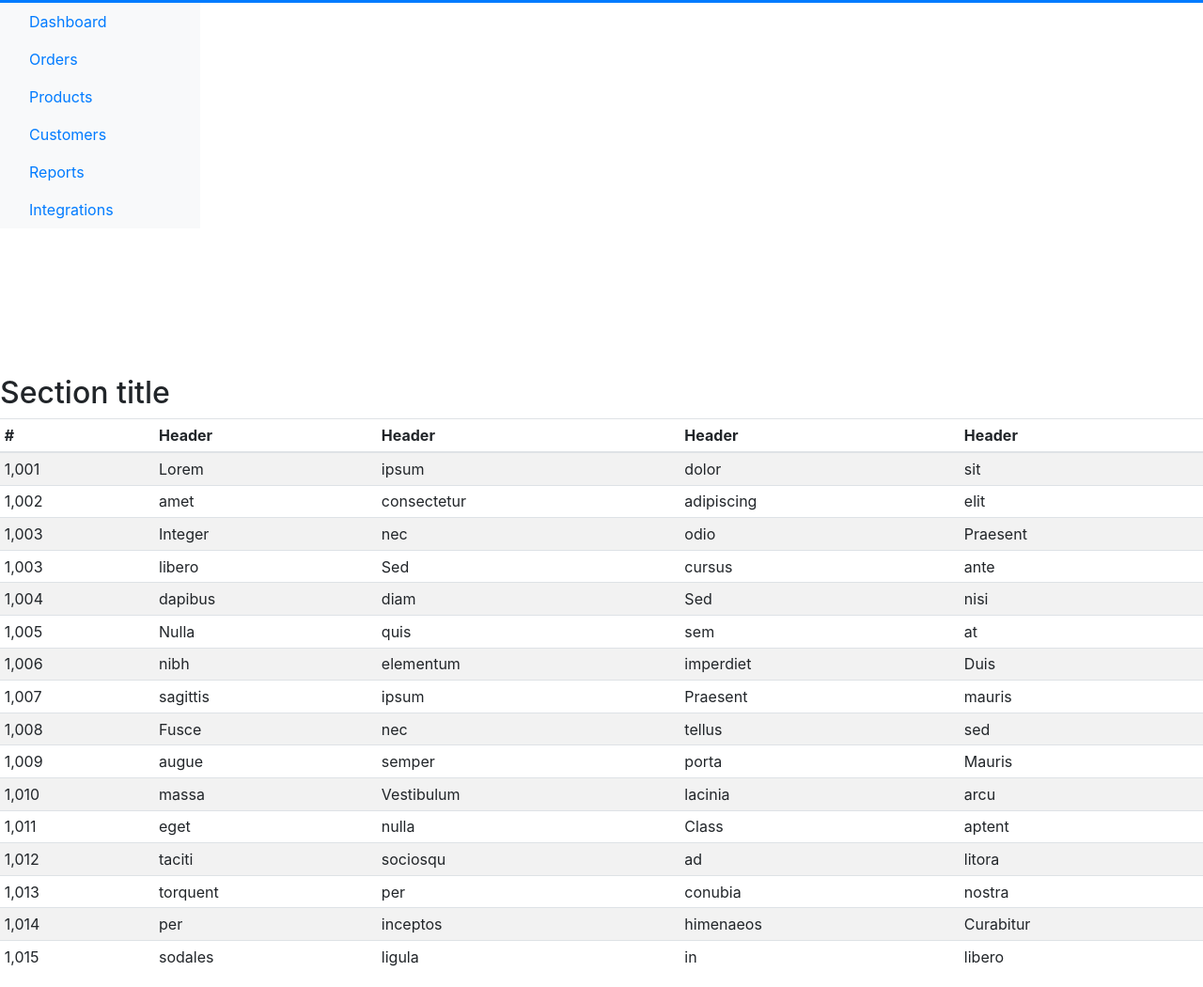
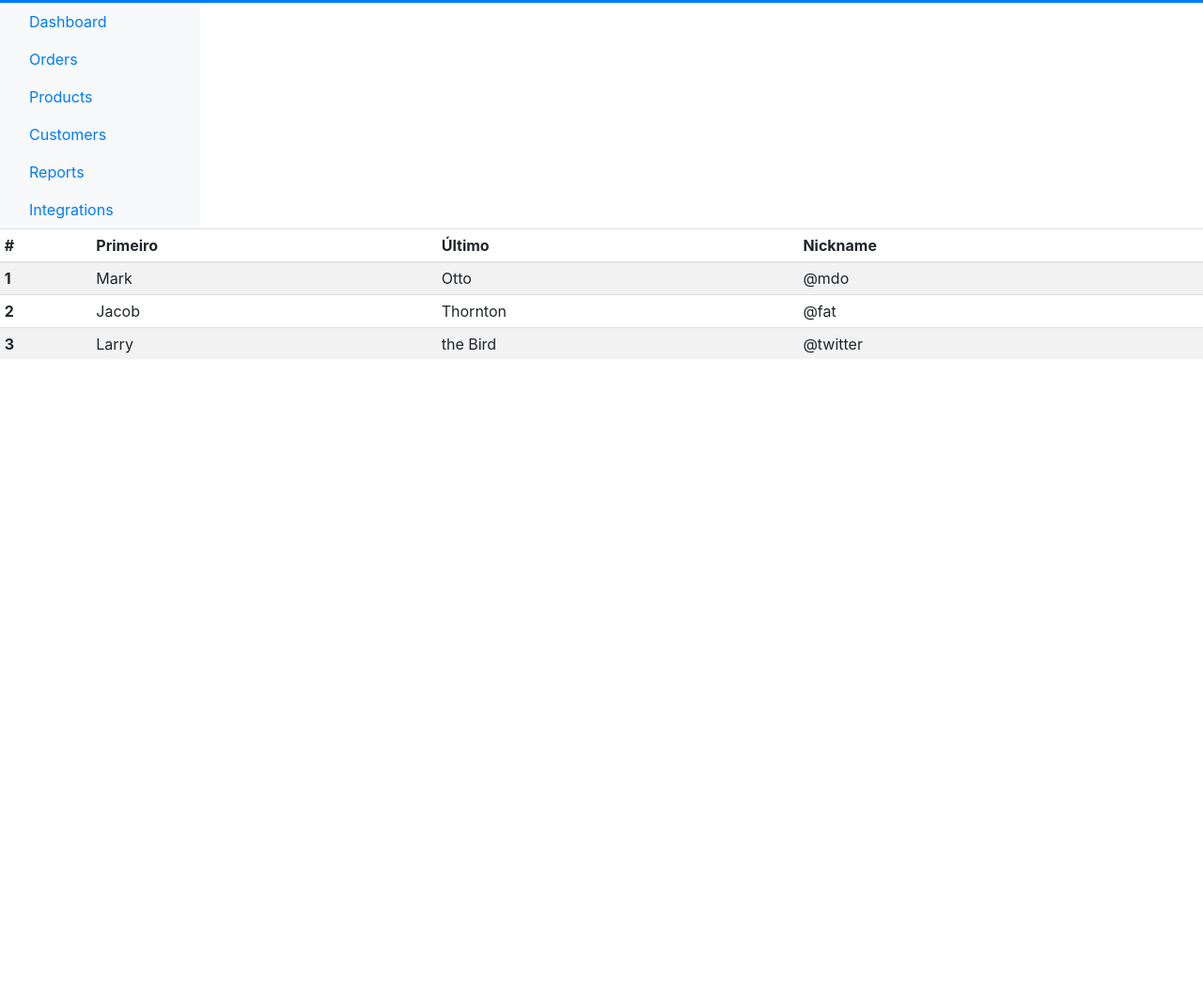
Before and after one commit to hugojcardoso/teste_Seventh, a website: page index.html in a window 1280 px wide. Shown: the part 53-1103 px from the top of the page at 94% size. After the commit the page ends 800 px from the top, so only its background shows below. Drawn offline with nearby package versions, Linux system fonts and the light colour scheme.

Commit message:
Estilo tabela

```diff
--- a/index.html
+++ b/index.html
@@ -64,138 +64,35 @@
 	<!-- Este Bloco é apenas para ilustração -->
 
 
-			<canvas  id="myChart"></canvas>
-
-			<h2>Section title</h2>
-			<div class="table-responsive">
-			  <table class="table table-striped table-sm">
+	<table class="table table-striped table-hover table-sm">
 		<thead>
 			<tr>
-					<th>#</th>
-					<th>Header</th>
-					<th>Header</th>
-					<th>Header</th>
-					<th>Header</th>
+				<th scope="col">#</th>
+				<th scope="col">Primeiro</th>
+				<th scope="col">Último</th>
+				<th scope="col">Nickname</th>
 			</tr>
 		</thead>
 		<tbody>
 			<tr>
-					<td>1,001</td>
-					<td>Lorem</td>
-					<td>ipsum</td>
-					<td>dolor</td>
-					<td>sit</td>
+				<th scope="row">1</th>
+				<td>Mark</td>
+				<td>Otto</td>
+				<td>@mdo</td>
 			</tr>
 			<tr>
-					<td>1,002</td>
-					<td>amet</td>
-					<td>consectetur</td>
-					<td>adipiscing</td>
-					<td>elit</td>
+				<th scope="row">2</th>
+				<td>Jacob</td>
+				<td>Thornton</td>
+				<td>@fat</td>
 			</tr>
 			<tr>
-					<td>1,003</td>
-					<td>Integer</td>
-					<td>nec</td>
-					<td>odio</td>
-					<td>Praesent</td>
-				  </tr>
-				  <tr>
-					<td>1,003</td>
-					<td>libero</td>
-					<td>Sed</td>
-					<td>cursus</td>
-					<td>ante</td>
-				  </tr>
-				  <tr>
-					<td>1,004</td>
-					<td>dapibus</td>
-					<td>diam</td>
-					<td>Sed</td>
-					<td>nisi</td>
-				  </tr>
-				  <tr>
-					<td>1,005</td>
-					<td>Nulla</td>
-					<td>quis</td>
-					<td>sem</td>
-					<td>at</td>
-				  </tr>
-				  <tr>
-					<td>1,006</td>
-					<td>nibh</td>
-					<td>elementum</td>
-					<td>imperdiet</td>
-					<td>Duis</td>
-				  </tr>
-				  <tr>
-					<td>1,007</td>
-					<td>sagittis</td>
-					<td>ipsum</td>
-					<td>Praesent</td>
-					<td>mauris</td>
-				  </tr>
-				  <tr>
-					<td>1,008</td>
-					<td>Fusce</td>
-					<td>nec</td>
-					<td>tellus</td>
-					<td>sed</td>
-				  </tr>
-				  <tr>
-					<td>1,009</td>
-					<td>augue</td>
-					<td>semper</td>
-					<td>porta</td>
-					<td>Mauris</td>
-				  </tr>
-				  <tr>
-					<td>1,010</td>
-					<td>massa</td>
-					<td>Vestibulum</td>
-					<td>lacinia</td>
-					<td>arcu</td>
-				  </tr>
-				  <tr>
-					<td>1,011</td>
-					<td>eget</td>
-					<td>nulla</td>
-					<td>Class</td>
-					<td>aptent</td>
-				  </tr>
-				  <tr>
-					<td>1,012</td>
-					<td>taciti</td>
-					<td>sociosqu</td>
-					<td>ad</td>
-					<td>litora</td>
-				  </tr>
-				  <tr>
-					<td>1,013</td>
-					<td>torquent</td>
-					<td>per</td>
-					<td>conubia</td>
-					<td>nostra</td>
-				  </tr>
-				  <tr>
-					<td>1,014</td>
-					<td>per</td>
-					<td>inceptos</td>
-					<td>himenaeos</td>
-					<td>Curabitur</td>
-				  </tr>
-				  <tr>
-					<td>1,015</td>
-					<td>sodales</td>
-					<td>ligula</td>
-					<td>in</td>
-					<td>libero</td>
+				<th scope="row">3</th>
+				<td>Larry</td>
+				<td>the Bird</td>
+				<td>@twitter</td>
 			</tr>
 		</tbody>
 	</table>
-			</div>
-		  </main>
-		</div>
-	  </div>
 </body>
 </html>
```
Lines whose indentation alone changed are shown as unchanged.
